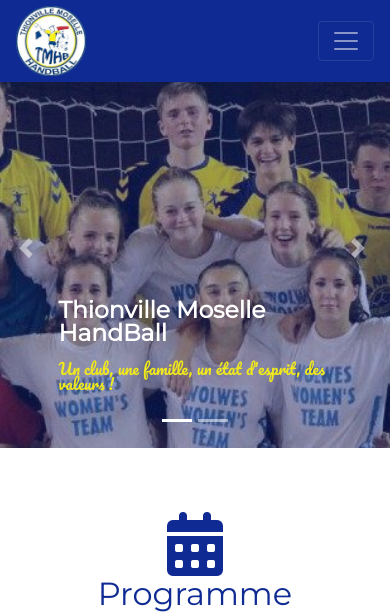
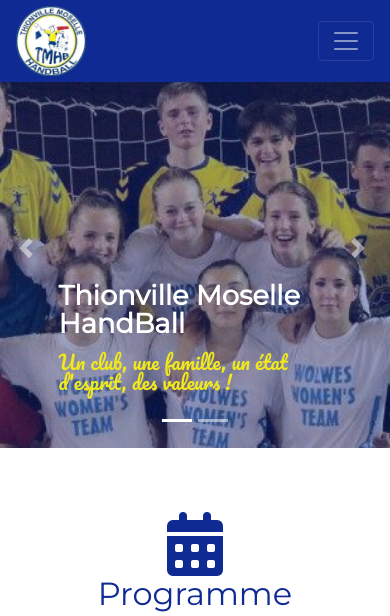
Before and after one commit to orochvilato/thionvillehb, a PHP site: page /index.html in a window 390 px wide. Shown: the top 616 px of the page. Run offline with PHP 8.4, Linux system fonts and the light colour scheme; some libraries are stand-ins or nearby versions.

Commit message:
1er test

```diff
--- a/css/carousel.css
+++ b/css/carousel.css
@@ -107,13 +107,13 @@ body {
 @media (max-width: 960px) {
 .carousel-title {
   line-height:1;
-  font-size: 6vw;
+  font-size: 7vw;
   font-weight:600;
 
 }
 .carousel-subtitle {
   line-height:1;
-  font-size: 4vw;
+  font-size: 5vw;
 
 
 }
```
